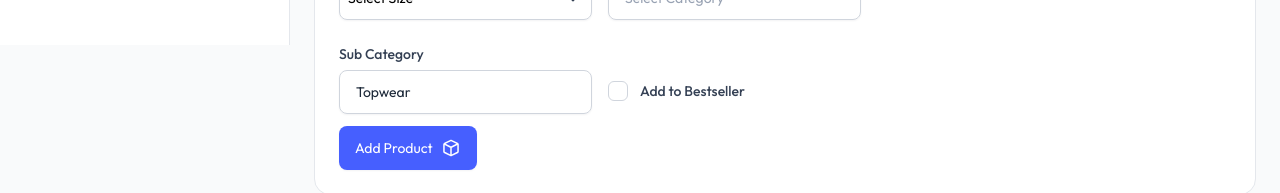
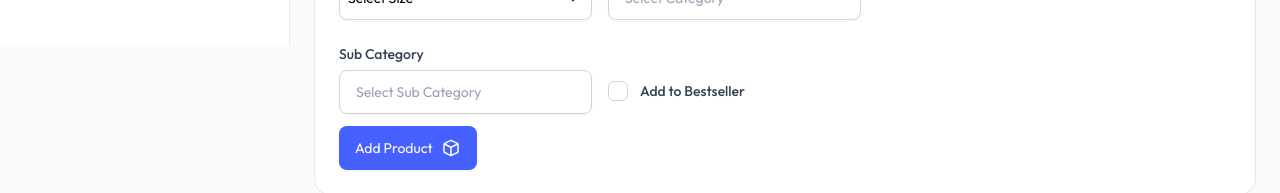
Before and after one commit to Nayem-khan1/rong-bd-admin, a React (Vite) app: page /add in a window 1280 px wide. Shown: the part 755-948 px from the top of the page. Built offline with nearby package versions, Linux system fonts and the light colour scheme; sample sign-in values are in the browser's storage.

Commit message:
update best seller

```diff
--- a/src/pages/Products/Add.jsx
+++ b/src/pages/Products/Add.jsx
@@ -249,7 +249,7 @@ const Add = () => {
                   <Select
                     options={subCategories}
                     placeholder="Select Sub Category"
-                    defaultValue={subCategories}
+                    defaultValue={subCategory}
                     onChange={handleSubCategoryChange}
                   />
                 </div>
```
